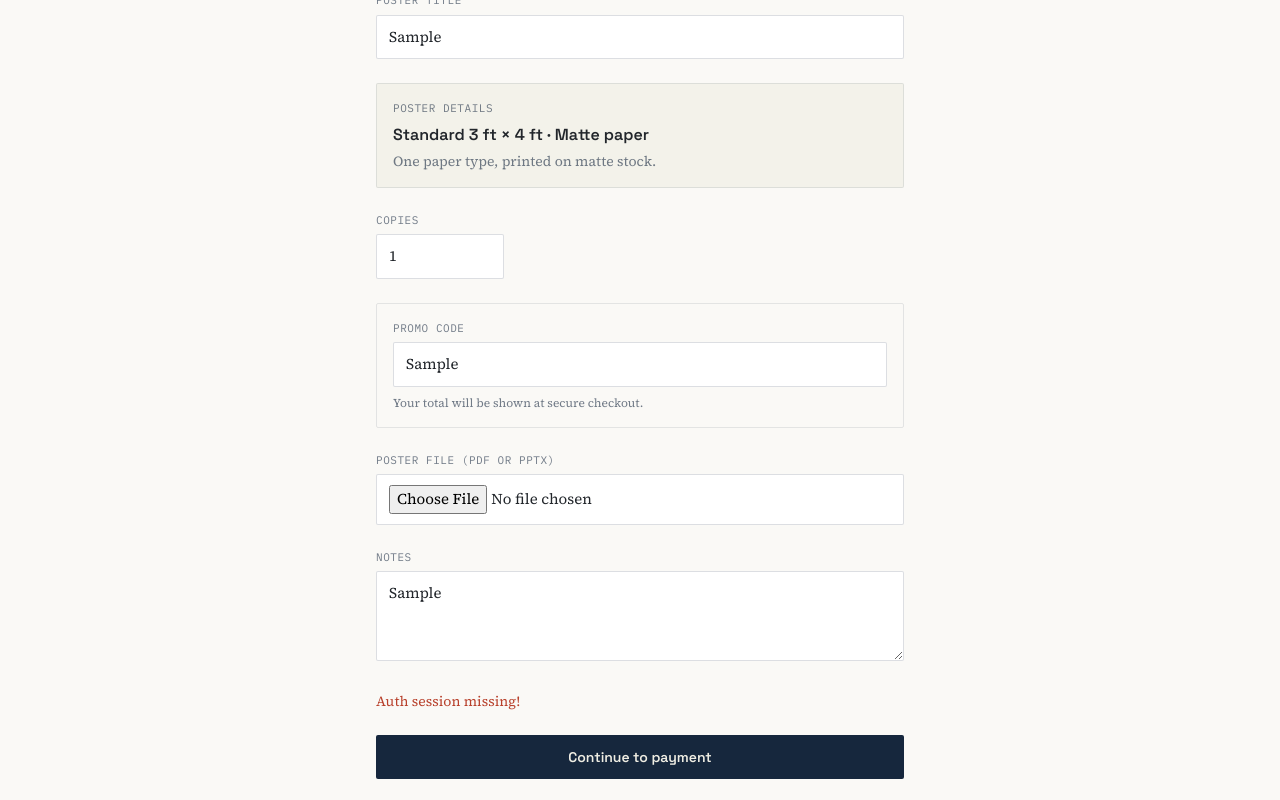
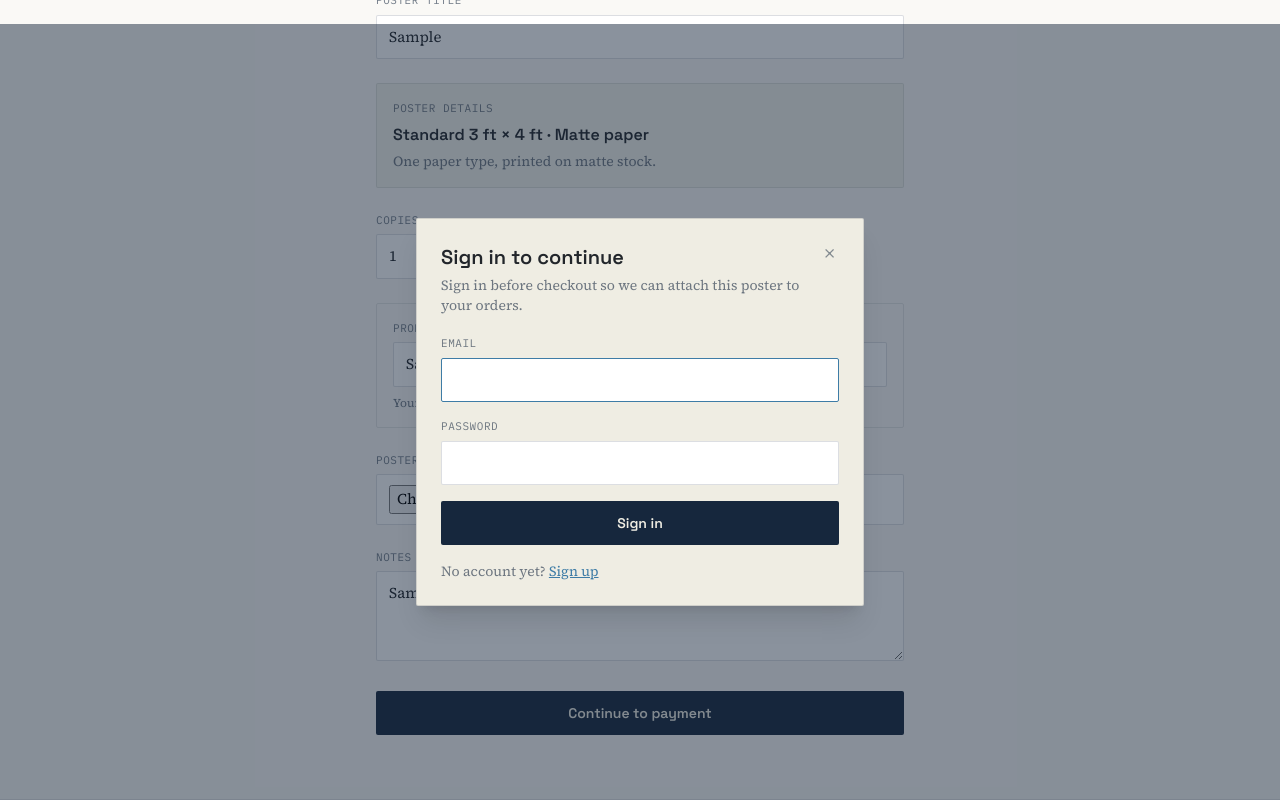
Before and after one commit to dylan9380/ScholarPrint, a Next.js app in the folder scholar-print-studio/: page / in a window 1280 px wide. Both pictures are taken after typing "Sample", "Sample", "Sample" into the empty fields and a click on the button "Continue to payment". Shown: the part 976-1776 px from the top of the page. Built offline with nearby package versions, Linux system fonts and the light colour scheme; no server answers.

Commit message:
Continue to payment sign in prompt

```diff
--- /dev/null
+++ b/scholar-print-studio/app/auth-modal.js
@@ -0,0 +1,175 @@
+"use client";
+
+import { useEffect, useId, useState } from "react";
+import { createClient } from "@/lib/supabase/client";
+
+export default function AuthModal({ onClose, onSignedIn }) {
+  const supabase = createClient();
+  const titleId = useId();
+  const [mode, setMode] = useState("login");
+  const [fullName, setFullName] = useState("");
+  const [email, setEmail] = useState("");
+  const [password, setPassword] = useState("");
+  const [error, setError] = useState("");
+  const [loading, setLoading] = useState(false);
+  const [confirmEmail, setConfirmEmail] = useState("");
+
+  useEffect(() => {
+    function onKeyDown(event) {
+      if (event.key === "Escape") onClose();
+    }
+    document.addEventListener("keydown", onKeyDown);
+    const previousOverflow = document.body.style.overflow;
+    document.body.style.overflow = "hidden";
+    return () => {
+      document.removeEventListener("keydown", onKeyDown);
+      document.body.style.overflow = previousOverflow;
+    };
+  }, [onClose]);
+
+  async function handleSubmit(event) {
+    event.preventDefault();
+    setLoading(true);
+    setError("");
+
+    if (mode === "signup") {
+      const { data, error: signUpError } = await supabase.auth.signUp({
+        email,
+        password,
+        options: {
+          data: { full_name: fullName },
+          emailRedirectTo: `${window.location.origin}/auth/callback`,
+        },
+      });
+
+      if (signUpError) {
+        setError(signUpError.message);
+        setLoading(false);
+        return;
+      }
+
+      if (!data.session) {
+        setConfirmEmail(email);
+        setLoading(false);
+        return;
+      }
+
+      onSignedIn();
+      return;
+    }
+
+    const { error: signInError } = await supabase.auth.signInWithPassword({ email, password });
+    if (signInError) {
+      setError(signInError.message);
+      setLoading(false);
+      return;
+    }
+
+    onSignedIn();
+  }
+
+  return (
+    <div className="fixed inset-0 z-50 flex items-center justify-center p-4">
+      <button
+        type="button"
+        aria-label="Close sign in"
+        className="absolute inset-0 bg-ink/50"
+        onClick={onClose}
+      />
+      <div
+        role="dialog"
+        aria-modal="true"
+        aria-labelledby={titleId}
+        className="relative w-full max-w-md bg-paper border border-ink/15 rounded-sm shadow-xl p-6"
+      >
+        <div className="flex items-start justify-between gap-4 mb-5">
+          <div>
+            <h2 id={titleId} className="font-display text-xl font-semibold">
+              {confirmEmail ? "Check your email" : mode === "login" ? "Sign in to continue" : "Create an account"}
+            </h2>
+            <p className="text-sm text-ink/60 mt-1">
+              {confirmEmail
+                ? `A confirmation link was sent to ${confirmEmail}. Confirm your account, then sign in to pay.`
+                : "Sign in before checkout so we can attach this poster to your orders."}
+            </p>
+          </div>
+          <button
+            type="button"
+            onClick={onClose}
+            className="text-ink/50 hover:text-ink text-xl leading-none px-1"
+            aria-label="Close"
+          >
+            ×
+          </button>
+        </div>
+
+        {confirmEmail ? (
+          <button type="button" onClick={() => { setConfirmEmail(""); setMode("login"); }} className="btn-primary w-full justify-center">
+            Back to sign in
+          </button>
+        ) : (
+          <form onSubmit={handleSubmit} className="space-y-4">
+            {mode === "signup" && (
+              <div>
+                <label htmlFor="auth-name" className="field-label">Full name</label>
+                <input
+                  id="auth-name"
+                  className="field-input"
+                  value={fullName}
+                  onChange={(event) => setFullName(event.target.value)}
+                  required
+                  autoFocus
+                />
+              </div>
+            )}
+            <div>
+              <label htmlFor="auth-email" className="field-label">Email</label>
+              <input
+                id="auth-email"
+                type="email"
+                className="field-input"
+                value={email}
+                onChange={(event) => setEmail(event.target.value)}
+                required
+                autoFocus={mode === "login"}
+              />
+            </div>
+            <div>
+              <label htmlFor="auth-password" className="field-label">Password</label>
+              <input
+                id="auth-password"
+                type="password"
+                className="field-input"
+                value={password}
+                onChange={(event) => setPassword(event.target.value)}
+                minLength={mode === "signup" ? 6 : undefined}
+                required
+              />
+            </div>
+            {error && <p className="text-proofred text-sm" role="alert">{error}</p>}
+            <button type="submit" disabled={loading} className="btn-primary w-full justify-center">
+              {loading ? "Please wait…" : mode === "login" ? "Sign in" : "Create account"}
+            </button>
+            <p className="text-sm text-ink/60">
+              {mode === "login" ? (
+                <>
+                  No account yet?{" "}
+                  <button type="button" className="text-cyan underline" onClick={() => { setMode("signup"); setError(""); }}>
+                    Sign up
+                  </button>
+                </>
+              ) : (
+                <>
+                  Already have an account?{" "}
+                  <button type="button" className="text-cyan underline" onClick={() => { setMode("login"); setError(""); }}>
+                    Sign in
+                  </button>
+                </>
+              )}
+            </p>
+          </form>
+        )}
+      </div>
+    </div>
+  );
+}
--- a/scholar-print-studio/app/order-form.js
+++ b/scholar-print-studio/app/order-form.js
@@ -1,12 +1,11 @@
 "use client";
 
 import { useEffect, useRef, useState } from "react";
-import { useRouter } from "next/navigation";
 import { createClient } from "@/lib/supabase/client";
+import AuthModal from "./auth-modal";
 
 export default function OrderForm() {
   const supabase = createClient();
-  const router = useRouter();
   const pptxPreviewRef = useRef(null);
   const [title, setTitle] = useState("");
   const [quantity, setQuantity] = useState(1);
@@ -17,6 +16,7 @@ export default function OrderForm() {
   const [promoCode, setPromoCode] = useState("");
   const [status, setStatus] = useState("idle");
   const [error, setError] = useState("");
+  const [authOpen, setAuthOpen] = useState(false);
   const fileExtension = file?.name.split(".").pop()?.toLowerCase();
 
   useEffect(() => {
@@ -64,25 +64,7 @@ export default function OrderForm() {
     };
   }, [file, fileExtension]);
 
-  async function handleSubmit(e) {
-    e.preventDefault();
-    setError("");
-
-    const {
-      data: { user },
-      error: userError,
-    } = await supabase.auth.getUser();
-
-    if (userError) {
-      setError(userError.message);
-      return;
-    }
-
-    if (!user) {
-      router.push("/login");
-      return;
-    }
-
+  async function startCheckout() {
     setStatus("saving");
 
     const formData = new FormData();
@@ -98,6 +80,12 @@ export default function OrderForm() {
         body: formData,
       });
       const result = await response.json();
+
+      if (response.status === 401) {
+        setStatus("idle");
+        setAuthOpen(true);
+        return;
+      }
 
       if (!response.ok) {
         setError(result.error || "Could not start checkout.");
@@ -116,6 +104,28 @@ export default function OrderForm() {
       setError(requestError instanceof Error ? requestError.message : "Could not start checkout.");
       setStatus("idle");
     }
+  }
+
+  async function handleSubmit(e) {
+    e.preventDefault();
+    setError("");
+
+    const {
+      data: { user },
+      error: userError,
+    } = await supabase.auth.getUser();
+
+    if (!user) {
+      setAuthOpen(true);
+      return;
+    }
+
+    if (userError) {
+      setError(userError.message);
+      return;
+    }
+
+    await startCheckout();
   }
 
   return (
@@ -228,6 +238,16 @@ export default function OrderForm() {
       <button type="submit" disabled={status === "saving"} className="btn-primary w-full justify-center">
         {status === "saving" ? "Preparing secure checkout…" : "Continue to payment"}
       </button>
+
+      {authOpen && (
+        <AuthModal
+          onClose={() => setAuthOpen(false)}
+          onSignedIn={() => {
+            setAuthOpen(false);
+            startCheckout();
+          }}
+        />
+      )}
     </form>
   );
 }
```
